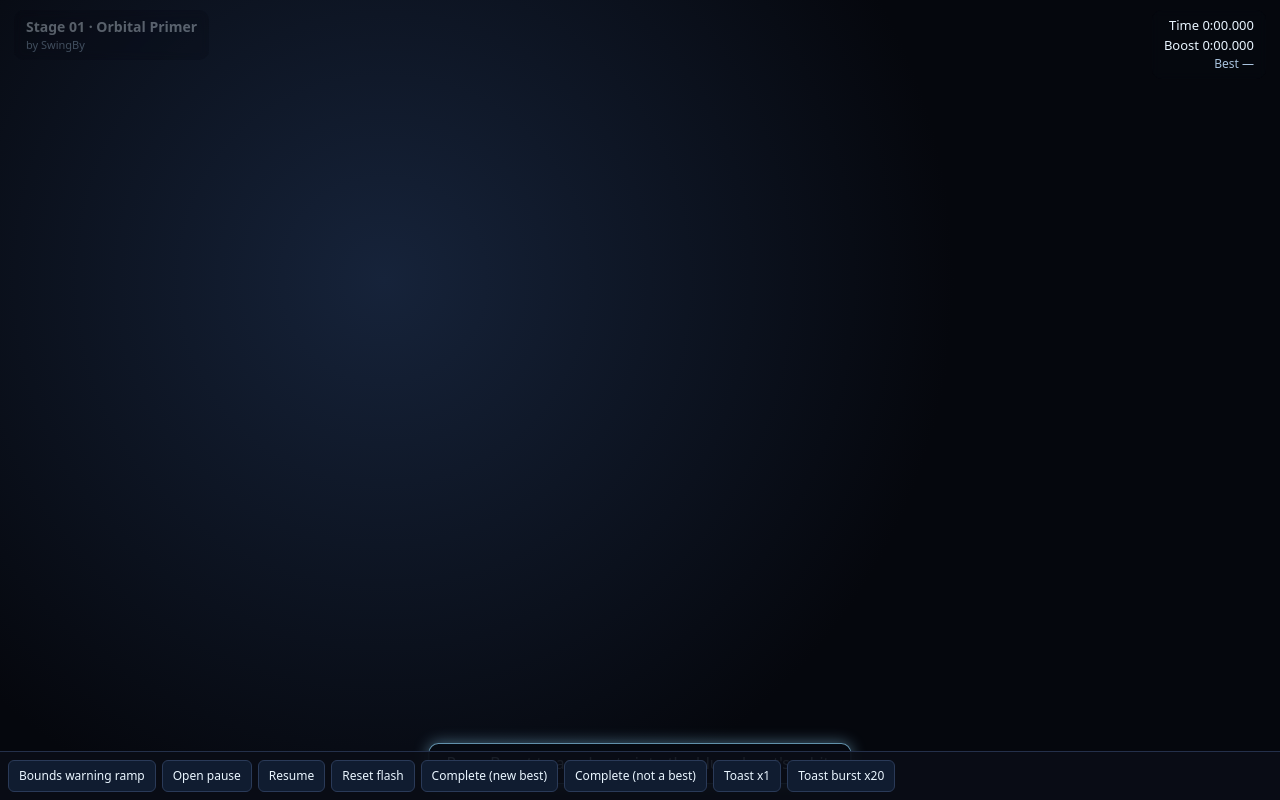
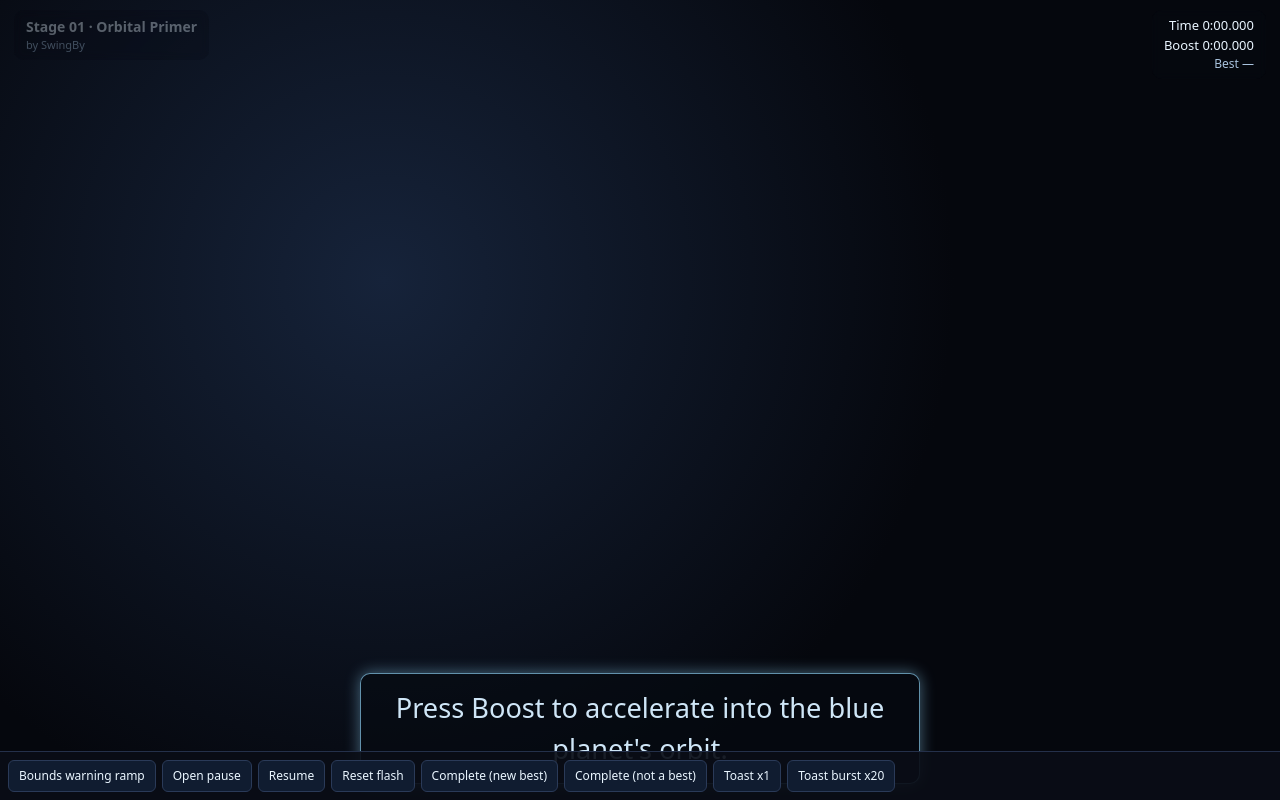
Before and after one commit to MagnusSaurbier/SwingBy_web, a website built with Vite: page packages/web/src/hud/hud-dev.html in a window 1280 px wide. Built offline with nearby package versions, Linux system fonts and the light colour scheme.

Commit message:
clamp tweak

```diff
--- a/packages/web/src/hud/hud.css
+++ b/packages/web/src/hud/hud.css
@@ -125,7 +125,7 @@
   /* Scales with viewport width, not just a breakpoint jump, so it reads clearly on large
      desktop/TV displays without a media-query step. Capped at 18px so it never dwarfs the rest
      of the HUD. */
-  font-size: clamp(12px, 8px + 0.6vw, 18px);
+  font-size: clamp(12px, 8px + 1.5vw, 36px);
   color: #cfe6f7;
   opacity: 0;
   transition: opacity 200ms ease;
```
Also changed, not shown: .claude/launch.json (added).
